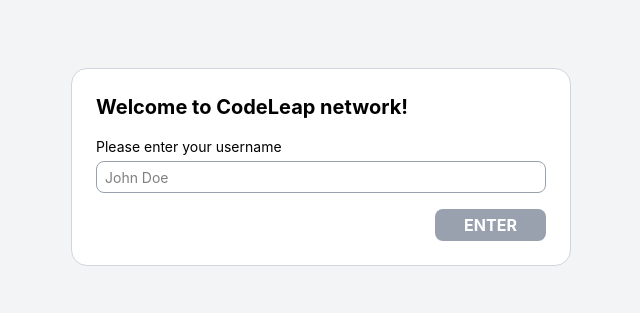
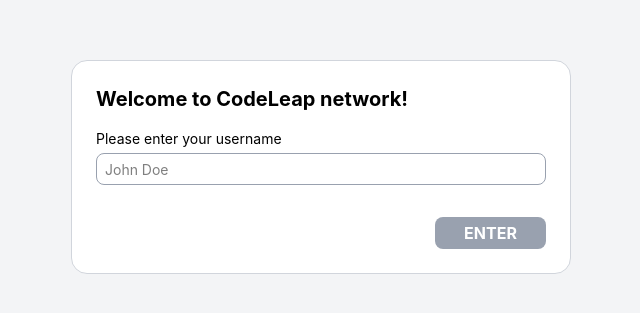
Before and after one commit to brangernicole/projeto-codeLeap, a React (Vite) app in the folder projeto-codeleap/: page / in a window 1280 px wide. Shown: the part 233-546 px from the top of the page, without its empty margins (319-959 px from the left). Built offline with nearby package versions, Linux system fonts and the light colour scheme.

Commit message:
fixing enter button

```diff
--- a/projeto-codeleap/src/pages/SignUp.tsx
+++ b/projeto-codeleap/src/pages/SignUp.tsx
@@ -21,6 +21,7 @@
         </h1>
 
         <p className="text-sm mb-1">Please enter your username</p>
+       <form onSubmit={handleSubmit} className="flex flex-col gap-4">
   <input
     type="text"
     placeholder="John Doe"
@@ -28,8 +29,7 @@
     onChange={(e) => setUsername(e.target.value)}
     className="w-full h-8 border border-gray-400 rounded-lg mb-4 px-2 text-sm focus:border-gray-500 outline-none"
   />
-
-    <form onSubmit={handleSubmit} className="flex justify-end">
+  <div className="flex justify-end">
     <button
       type="submit"
       disabled={!username.trim()}
@@ -41,6 +41,7 @@
     >
       ENTER
     </button>
+  </div>
 </form>
 
       </div>
```
Lines whose indentation alone changed are shown as unchanged.
